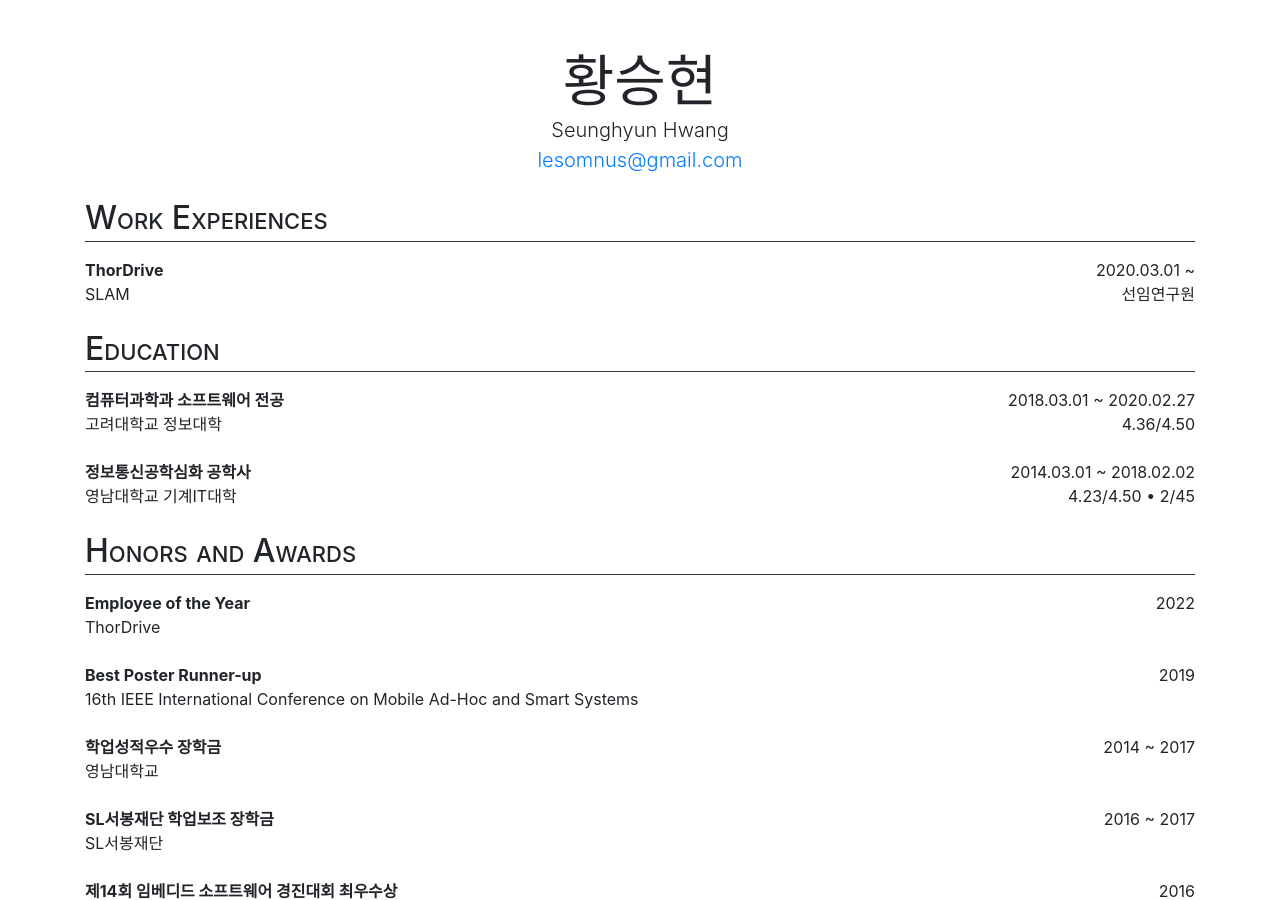
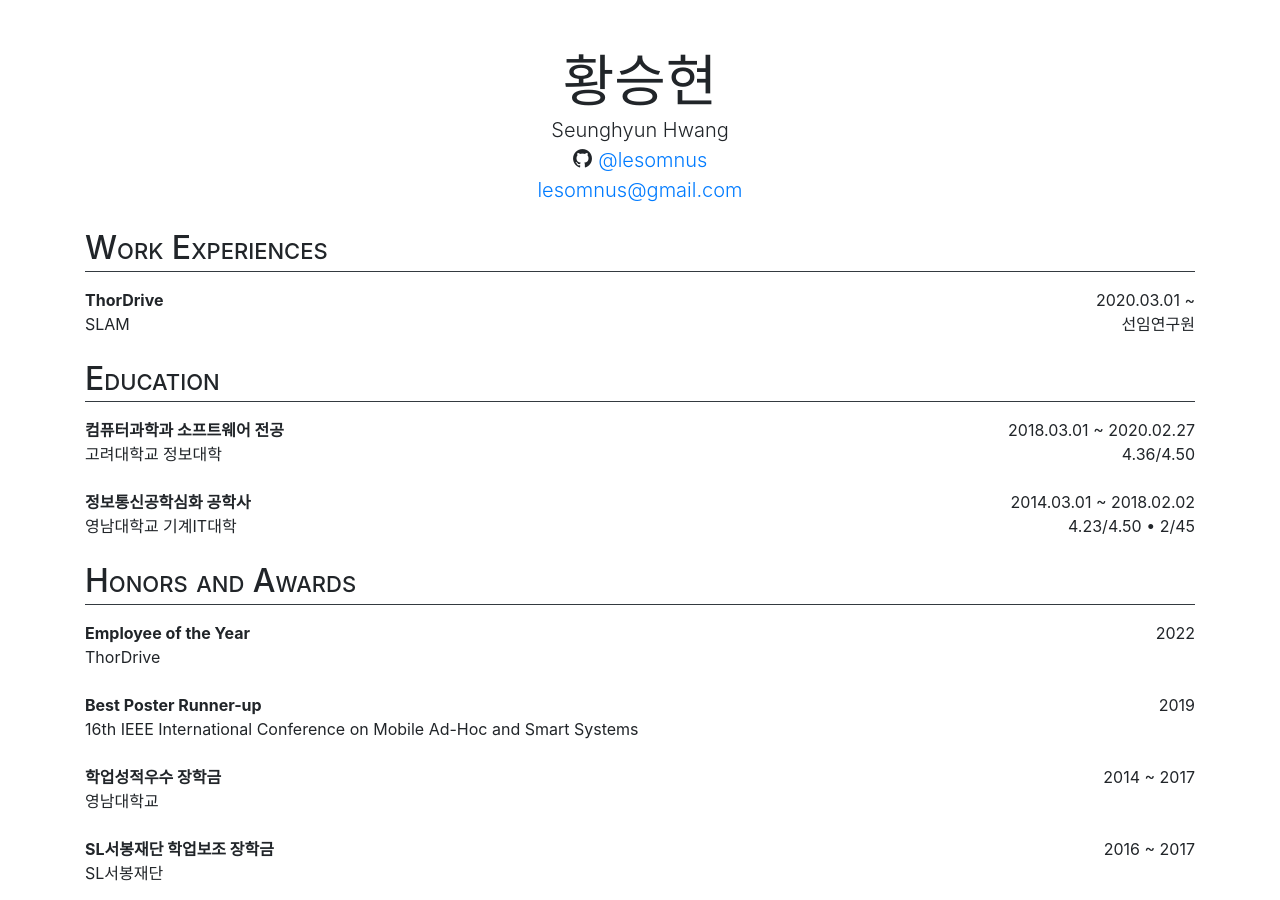
Before and after one commit to lesomnus/lesomnus.github.io-v1, a Jekyll site: the page built from index.html, in a window 1280 px wide and 900 px high. Built offline with Jekyll 4.4.1, drawn with Linux system fonts in a browser that asks for light colours; nearby versions of some CDN libraries.

Commit message:
add github link

```diff
--- a/index.html
+++ b/index.html
@@ -7,6 +7,11 @@ layout: default
         <header>
             <h1 class="display-4">황승현</h1>
             <p class="lead">Seunghyun Hwang</p>
+            <p class="lead">
+                <i class="devicon-github-original"></i>
+                <a class="d-print-none" href="https://github.com/lesomnus">@lesomnus</a>
+                <a class="d-none d-print-inline"> https://github.com/lesomnus</a>
+            </p>
             <p class="lead"><a href="mailto:lesomnus@gmail.com">lesomnus@gmail.com</a></p>
         </header>
     </section>
@@ -261,4 +266,8 @@ layout: default
             {%- endfor -%}
         </section>
     </section>
+
+    <p class="d-none d-print-block text-center mt-5">
+        Please see more and details on https://lesomnus.github.io
+    </p>
 </main>
```
